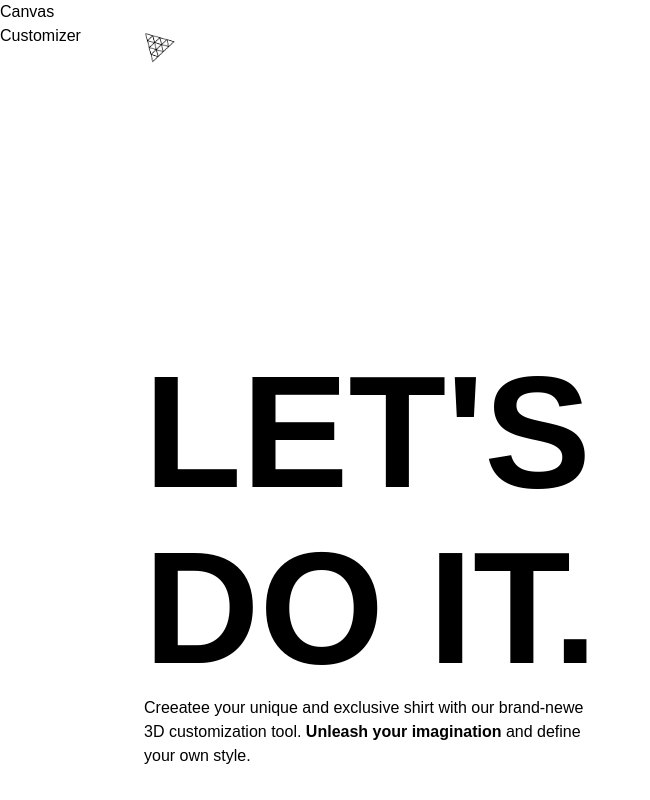
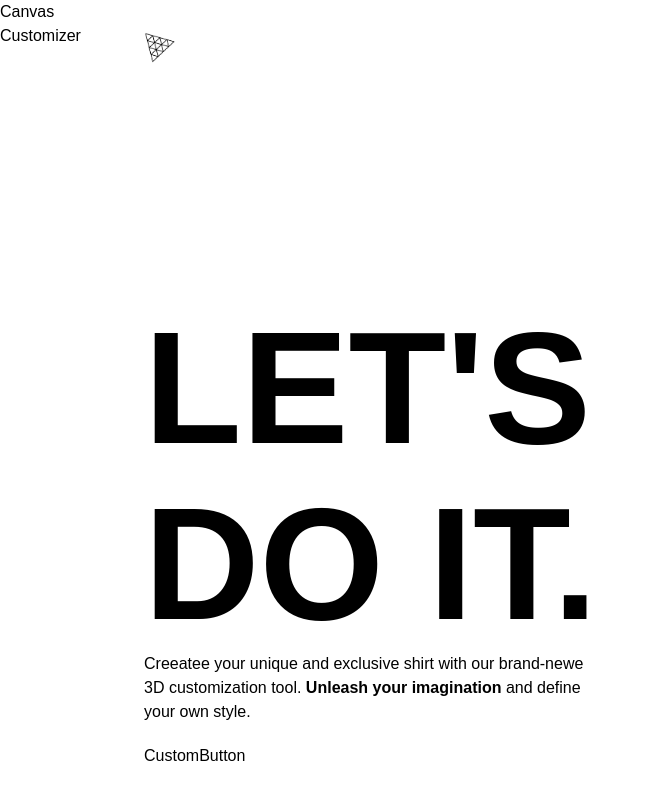
Before and after one commit to MatthewsRicky/threejs-tshirts, a React (Vite) app in the folder client/: page / in a window 1280 px wide. Shown: the whole page, without its empty margins (0-650 px from the left). Built offline with nearby package versions, Linux system fonts and the light colour scheme; a web font is replaced by a local one.

Commit message:
Update Home.jsx

```diff
--- a/client/src/pages/Home.jsx
+++ b/client/src/pages/Home.jsx
@@ -8,6 +8,7 @@ import {
 	headTextAnimation,
 	slideAnimation,
 } from "../config/motion";
+import { CustomButton } from "../components";
 
 const Home = () => {
 	const snap = useSnapshot(state);
@@ -48,6 +49,7 @@ const Home = () => {
 								customization tool. <strong>Unleash your imagination</strong>{" "}
 								and define your own style.
 							</p>
+							<CustomButton />
 						</motion.div>
 					</motion.div>
 				</motion.section>
```
